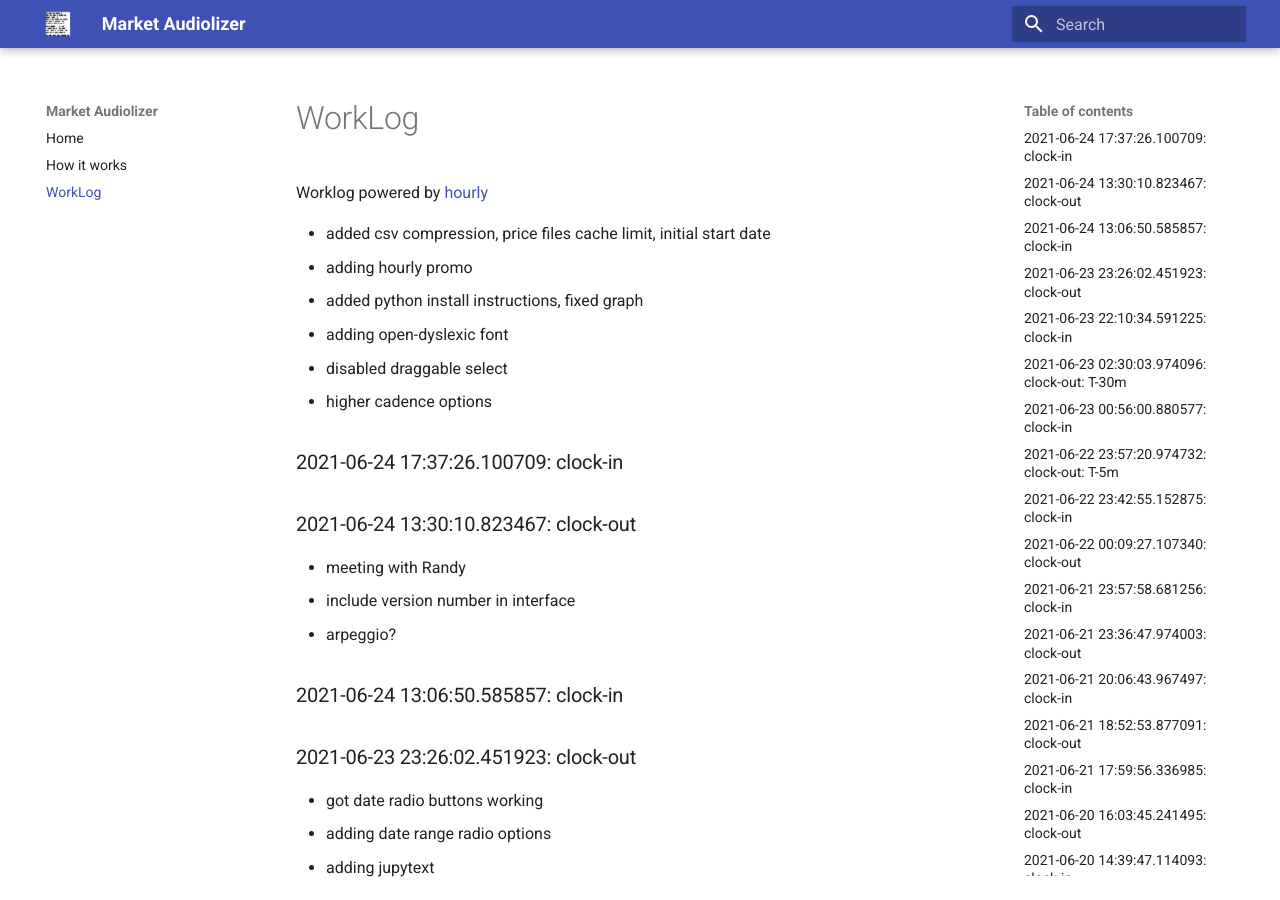
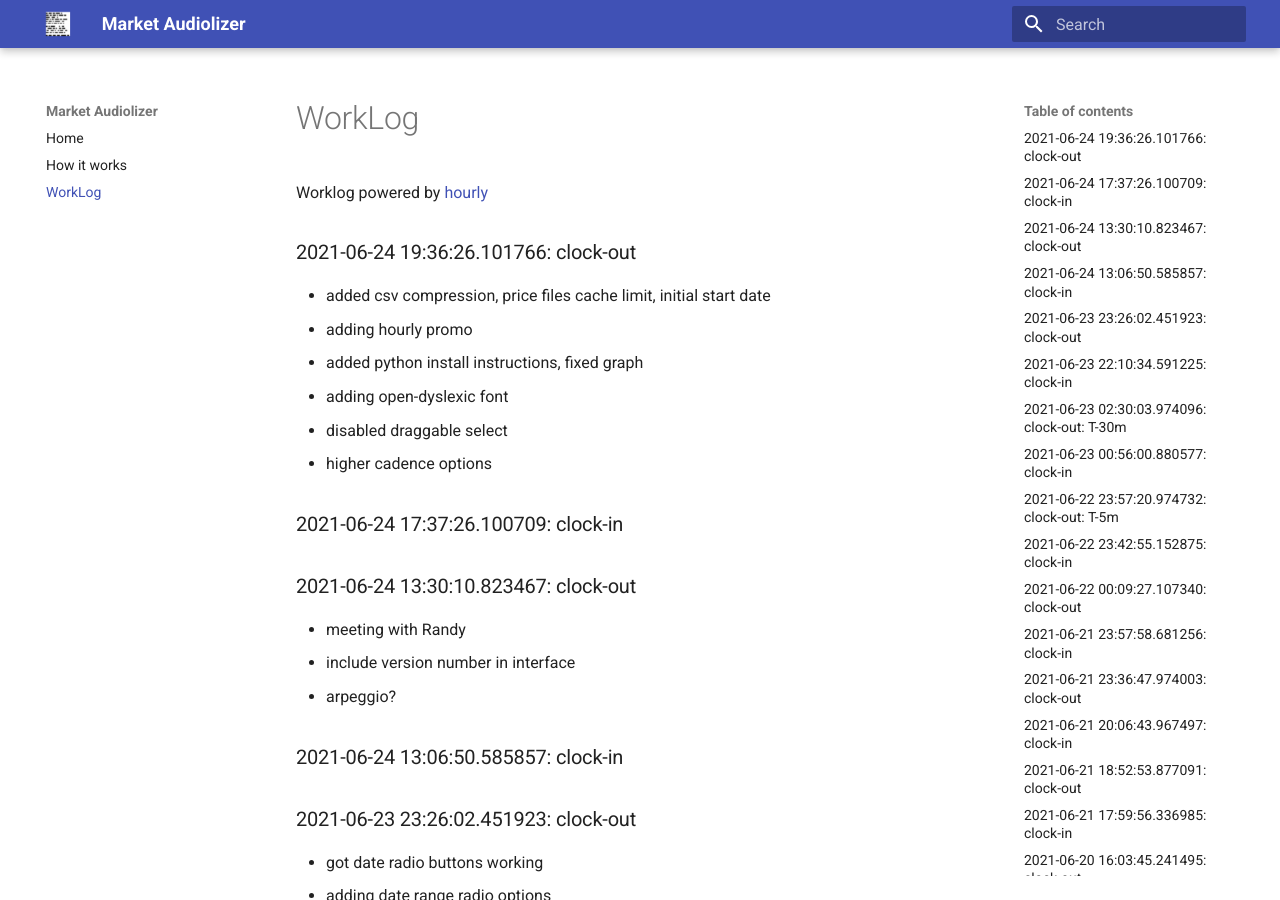
Before and after one commit to asherp/audiolizer, an MkDocs documentation site: the page built from docs/WorkLog.md, in a window 1280 px wide and 900 px high. Built offline with MkDocs 1.6.1 and Material for MkDocs 9.7.7, drawn with Linux system fonts in a browser that asks for light colours.

Commit message:
clock-out

```diff
--- a/WorkLog.md
+++ b/WorkLog.md
@@ -1,3 +1,5 @@
+### 2021-06-24 19:36:26.101766: clock-out
+
 * added csv compression, price files cache limit, initial start date
 * adding hourly promo
 * added python install instructions, fixed graph
```
